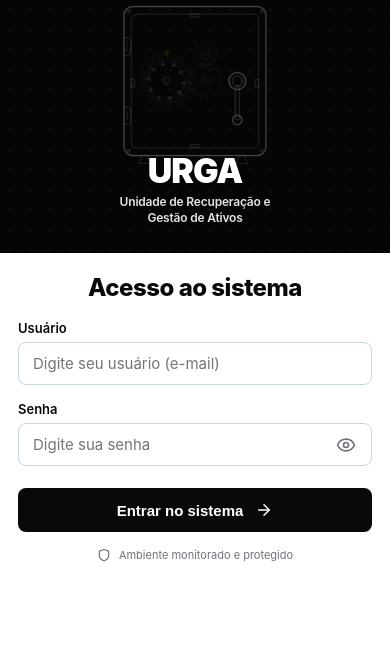
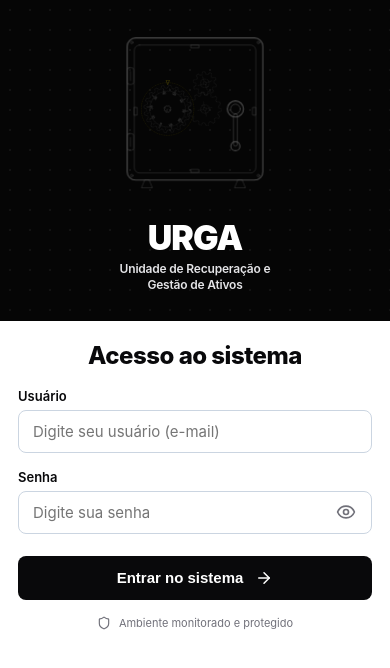
Before and after one commit to pabloart702/FrontURGA, a React (Vite) app in the folder FrontURGA/: page /login in a window 390 px wide. Shown: the top 668 px of the page. Built offline with nearby package versions, Linux system fonts and the light colour scheme; no server answers.

Commit message:
style: improve mobile responsive layout and element positioning in login left panel

```diff
--- a/FrontURGA/src/features/auth/components/Login.css
+++ b/FrontURGA/src/features/auth/components/Login.css
@@ -474,31 +474,34 @@
 /* ======== TELAS MENORES / SMARTPHONES (Abaixo de 500px) ======== */
 @media (max-width: 500px) {
 
-  /* Redução na altura da parte preta para o formulário aparecer logo de cara */
+  /* Parte preta com altura adequada aproveitando o espaço inferior */
   .login-left-panel {
-    min-height: 30vh;
-    padding: 22px 16px 18px 16px;
+    min-height: clamp(285px, 38vh, 340px);
+    padding: 16px 16px 20px 16px;
     display: flex;
     flex-direction: column;
     align-items: center;
-    justify-content: flex-end;
+    justify-content: flex-start;
     position: relative;
     overflow: hidden;
   }
 
-  /* Cofre posicionado na parte de cima */
+  /* Cofre com limite mínimo de 15px no topo da tela */
   .wireframe-safe-bg {
-    top: 32%;
+    top: max(15px, 3vh);
     left: 50%;
-    transform: translate(-50%, -50%) scale(0.80);
-    width: 220px;
+    transform: translateX(-50%) scale(0.80);
+    transform-origin: top center;
+    width: 210px;
+    height: 210px;
     opacity: 0.35;
     z-index: 1;
   }
 
-  /* Texto posicionado para baixo do cofre */
+  /* Texto com espaçamento garantido de pelo menos 10px abaixo do cofre */
   .left-content {
-    margin-bottom: 10px;
+    margin-top: calc(max(15px, 3vh) + 168px + 12px);
+    margin-bottom: 0;
     display: flex;
     flex-direction: column;
     align-items: center;
@@ -583,12 +586,19 @@
 
 @media (max-width: 360px) {
   .login-left-panel {
-    min-height: 28vh;
-    padding: 18px 12px 14px 12px;
+    min-height: clamp(265px, 36vh, 310px);
+    padding: 14px 12px 16px 12px;
+  }
+
+  .wireframe-safe-bg {
+    top: 15px;
+    transform: translateX(-50%) scale(0.72);
+    width: 200px;
+    height: 200px;
   }
 
   .left-content {
-    margin-top: 55px;
+    margin-top: calc(15px + 144px + 10px);
   }
 
   .urga-title {
@@ -600,7 +610,7 @@
   }
 
   .login-right-panel {
-    padding: 18px 14px 16px 14px;
+    padding: 14px 14px 18px 14px;
   }
 
   .form-title {
```
